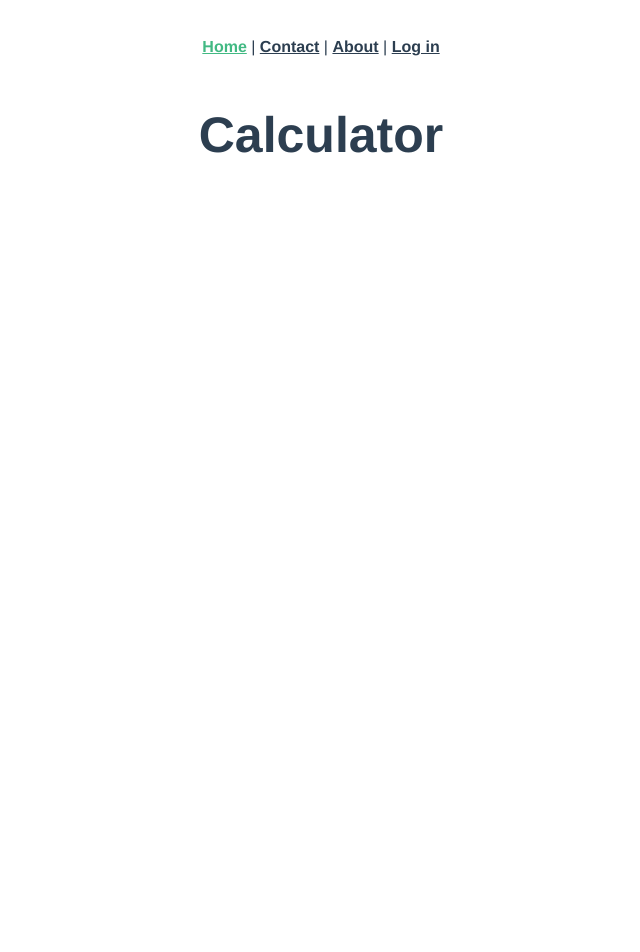
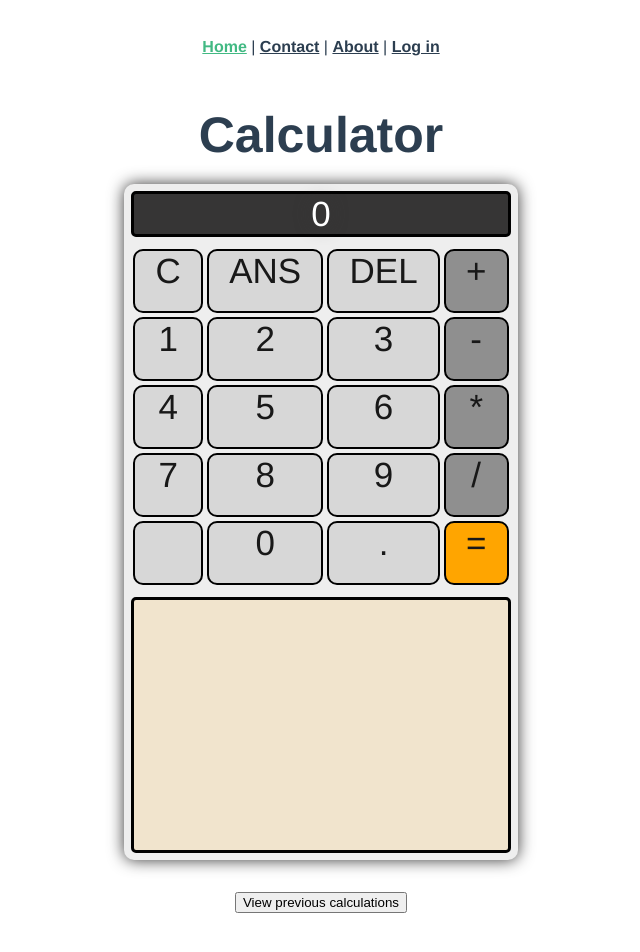
Before and after one commit to Magnus-Farstad/IDATT2105-Fullstack-applikasjonsutvikling, a Vue app in the folder oving_3/: page / in a window 1280 px wide. Shown: the whole page, without its empty margins (319-959 px from the left). Before the commit the page ends 800 px from the top, so only its background shows below. Built offline with nearby package versions, Linux system fonts and the light colour scheme.

Commit message:
Added functionality: view previous calculations

```diff
--- a/oving_3/src/utils/apiutils.js
+++ b/oving_3/src/utils/apiutils.js
@@ -23,3 +23,11 @@ export function doCalculation(calculation, id) {
       return response.data;
     });
 }
+
+export function getAllCalculations() {
+  return axios
+    .get("http://localhost:8085/calculator/calculations")
+    .then((response) => {
+      return response.data;
+    });
+}
--- a/oving_3/src/views/Home.vue
+++ b/oving_3/src/views/Home.vue
@@ -3,18 +3,27 @@
     <div class="headerContainer">
       <h1 class="header">Calculator</h1>
     </div>
-    <div id="calculatorContainer" v-show="isUserLoggedIn">
+    <div id="calculatorContainer">
       <calculator @add-equations="addEquation"></calculator>
       <log :equations="equations"></log>
     </div>
+    <button class="viewCalculationsButton" @click="getAllCalculations">
+      View previous calculations
+    </button>
+    <div
+      class="previousCalculations"
+      v-for="(calculation, index) in calculations"
+      :key="index"
+    >{{ calculation.calculation }}</div>
   </div>
 </template>
 
 <script>
-// @ is an alias to /src
+// @ is an alias to /src v-show="isUserLoggedIn"
 //import HelloWorld from "@/components/HelloWorld.vue";
 import Calculator from "@/components/Calculator.vue";
 import Log from "@/components/Log.vue";
+import { getAllCalculations } from "@/utils/apiutils";
 
 export default {
   name: "Home",
@@ -25,6 +34,7 @@ export default {
   data() {
     return {
       equations: [],
+      calculations: [],
     };
   },
   methods: {
@@ -34,6 +44,10 @@ export default {
       // for (let i = 0; i < this.equations.length; i++) {
       //   console.log(this.equations[i]);
       // }
+    },
+    async getAllCalculations() {
+      let response = await getAllCalculations();
+      this.calculations = response;
     },
   },
   computed: {
@@ -59,6 +73,7 @@ body {
     "empty zero point equals"
     "log log log log";
   background-color: #eee;
+  position: relative;
   padding: 7px;
   height: 70%;
   margin: 0 auto;
@@ -81,6 +96,9 @@ body {
   font-weight: 900;
   margin: 15px;
 }
+.viewCalculationsButton {
+  margin: 2rem;
+}
 
 .text {
 }
```
